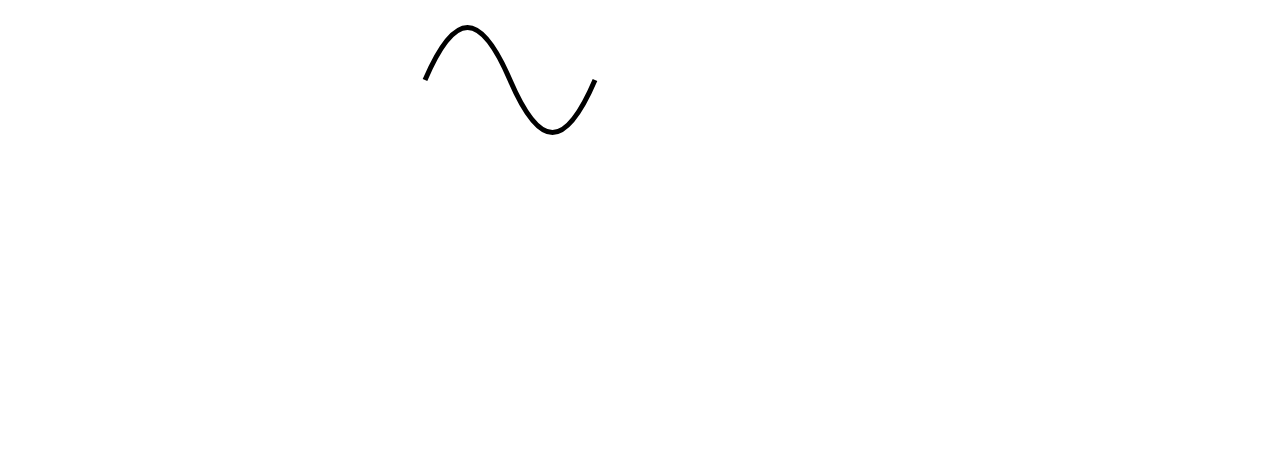
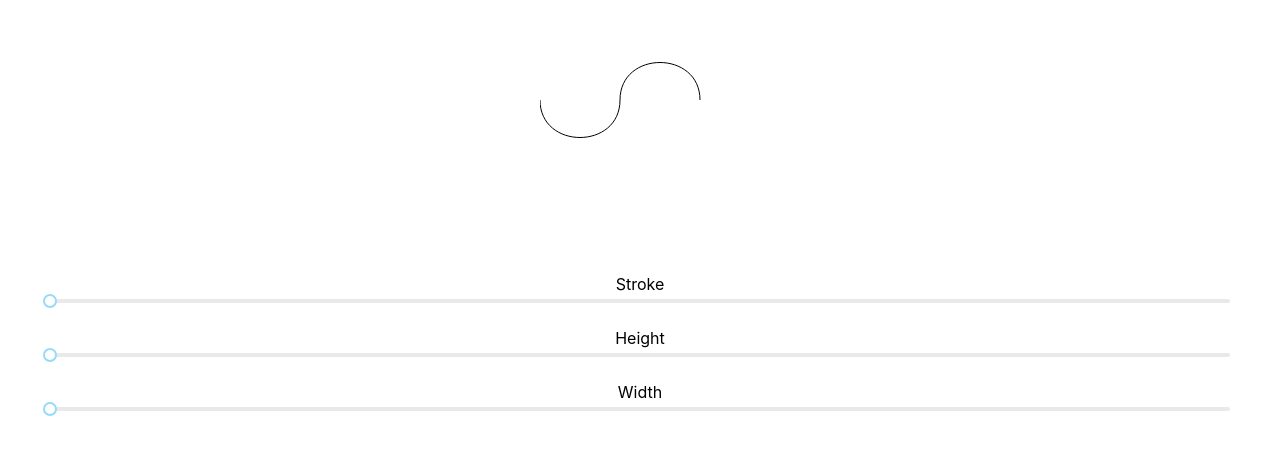
Before and after one commit to seanhaneberg/svg-experiments, a React (Create React App) app: page / in a window 1280 px wide. Shown: the top 454 px of the page. Built offline with nearby package versions, Linux system fonts and the light colour scheme.

Commit message:
Static sine wave (#2)
* package-lock.json

* added potential props

* add react-input-slider

* hooked up a slider to curve

* add .vscode/

* rc-slider

* wire up path properties to sliders

* implement period width

* wire up amplitude

```diff
--- a/package.json
+++ b/package.json
@@ -3,8 +3,10 @@
   "version": "0.1.0",
   "private": true,
   "dependencies": {
+    "rc-slider": "^8.6.4",
     "react": "^16.7.0",
-    "react-dom": "^16.7.0"
+    "react-dom": "^16.7.0",
+    "react-input-slider": "^4.0.1"
   },
   "devDependencies": {
     "react-scripts": "2.1.3"
--- a/src/App.jsx
+++ b/src/App.jsx
@@ -1,14 +1,49 @@
 import React, { Component } from 'react';
+import Slider from 'rc-slider';
 import SVGWave from './SVGWave';
 import './App.css';
+import 'rc-slider/assets/index.css';
 
 class App extends Component {
+  constructor(props) {
+    super(props);
+    this.state = { strokeWidth: 1 };
+  }
+
+  handleAmplitudeChange(val) {
+    this.setState({ amplitude: val });
+  }
+
+  handleWidthChange(val) {
+    this.setState({ periodWidth: val });
+  }
+
+  handleStrokeChange(val) {
+    this.setState({ strokeWidth: val });
+  }
+
   render() {
+    const svg =
+      <SVGWave
+        strokeWidth={this.state.strokeWidth}
+        periodWidth={this.state.periodWidth}
+        width={this.state.width}
+        amplitude={this.state.amplitude}
+        />;
     return (
       <div className="App">
-        <SVGWave
-          strokeWidth="5"
-        />
+        {svg}
+        <div style={{ padding: 50 }}>
+          <br></br>
+          Stroke
+          <Slider onChange={this.handleStrokeChange.bind(this)} />
+          <br></br>
+          Height
+          <Slider onChange={this.handleAmplitudeChange.bind(this)} />
+          <br></br>
+          Width
+          <Slider onChange={this.handleWidthChange.bind(this)} />
+        </div>
       </div>
     );
   }
--- a/src/SVGWave.jsx
+++ b/src/SVGWave.jsx
@@ -1,12 +1,43 @@
 import React, { Component } from 'react';
+
+/**
+ * Properties:
+ *  - number of cycles
+ *  - offset
+ *  - color
+ *  - amplitude
+ *  - cycle-width
+ */
 
 class SVGWave extends Component {
   render() {
+    const height = this.props.height ? this.props.height : 200;
+    const width = this.props.width ? this.props.width : 200;
     const strokeWidth = this.props.strokeWidth ? this.props.strokeWidth : 1;
+    const startX = 0;
+    const startY = height / 2;
+    const amplitude = this.props.amplitude ? this.props.amplitude : 50;
+    const periodWidth = this.props.periodWidth ? this.props.periodWidth : 80;
+    const dx1 = startX;
+    const dy1 = startY + amplitude;
+    const dx = dx1 + periodWidth; // Destination
+    const dy = startY; // Destination
+    const dx2 = dx;
+    const dy2 = dy1;
+    const dProp =
+      `M
+      ${startX} ${startY}
+      C
+      ${dx1} ${dy1}
+      ${dx2} ${dy2}
+      ${dx} ${dy}
+      S
+      ${dx * 2} ${startY + (startY - dy1)}
+      ${dx * 2} ${startY}`;
     return (
-        <svg height="400" width="450">
+      <svg height={height} width={width}>
         <path
-            d="M 10 80 C 40 10, 65 10, 95 80 S 150 150, 180 80"
+          d={dProp}
           stroke="black"
           strokeWidth={strokeWidth}
           fill="transparent"
```
Also changed, not shown: 2 other files (tests, documents, lock files or other folders). Lines whose indentation alone changed are shown as unchanged.
